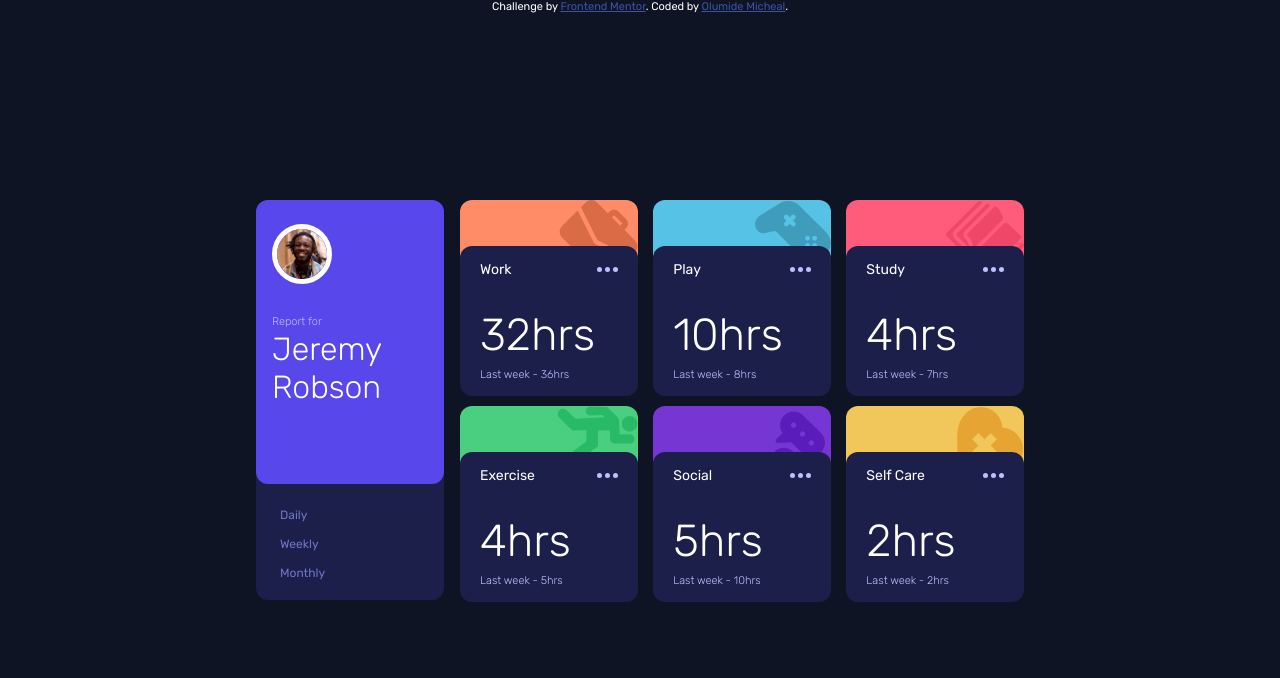
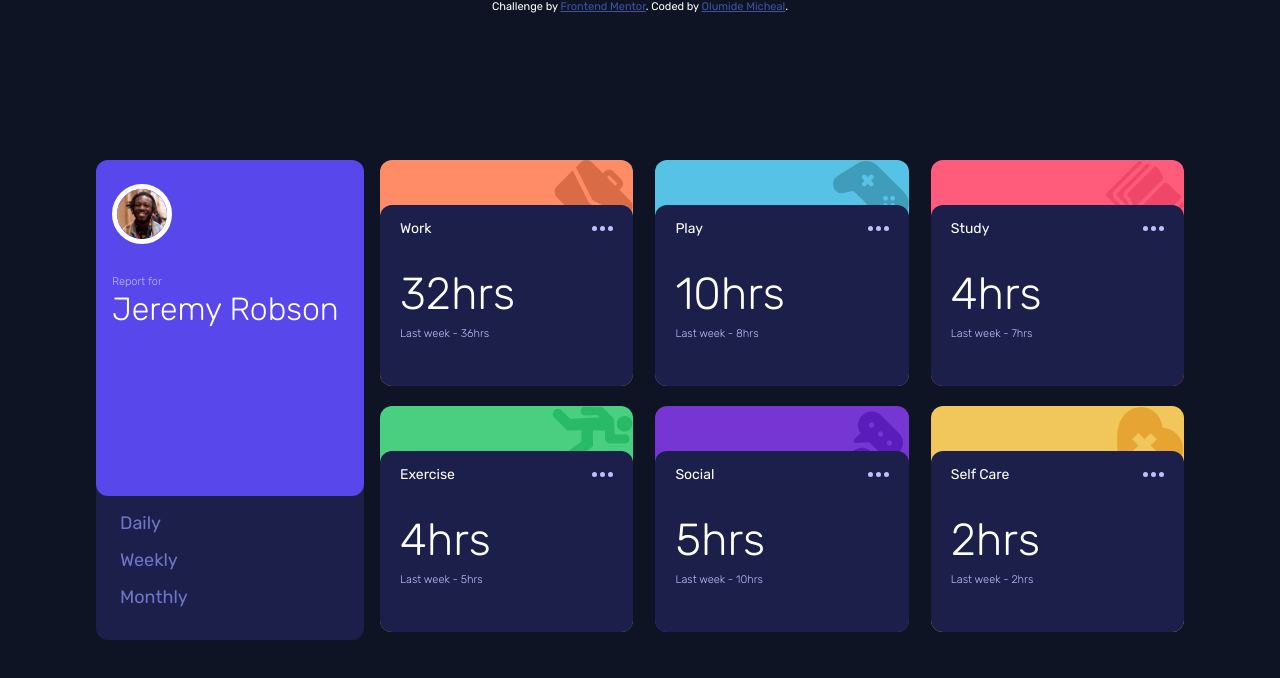
Before and after one commit to codewithmide/Time-tracker-dashboard, a plain HTML site: page index.html in a window 1280 px wide. Drawn offline with Linux system fonts and the light colour scheme.

Commit message:
increased the widtth and the reponsiveness

```diff
--- a/styles.css
+++ b/styles.css
@@ -32,8 +32,8 @@ body {
 }
 
 .container {
-    width: 60%;
-    height: 50%;
+    width: 85%;
+    height: 60%;
     display: flex;
     align-items: center;
     justify-content: space-between;
@@ -98,8 +98,7 @@ h1 {
 .daily,
 .weekly,
 .monthly {
-    margin-top: .5rem;
-    font-size: 12px;
+    font-size: 18px;
     color: var(--inner-card-hover);
     cursor: pointer;
     width: fit-content;
@@ -127,7 +126,10 @@ h1 {
 .card {
     width: 31.5%;
     height: 47%;
-    position: relative;
+    display: flex;
+    flex-direction: column;
+    align-items: flex-end;
+    justify-content: flex-end;
 }
 
 .inner-card {
@@ -135,8 +137,6 @@ h1 {
     width: 100%;
     height: 80%;
     border-radius: inherit;
-    position: absolute;
-    bottom: -0.5rem;
     display: flex;
     flex-direction: column;
     cursor: pointer;
```
